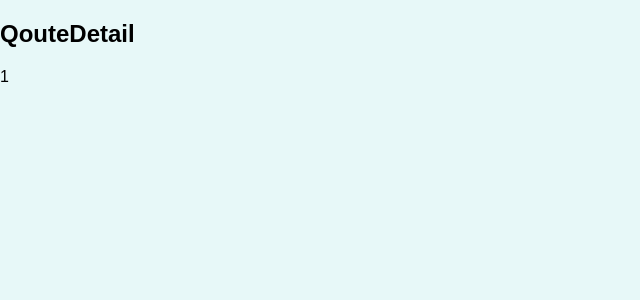
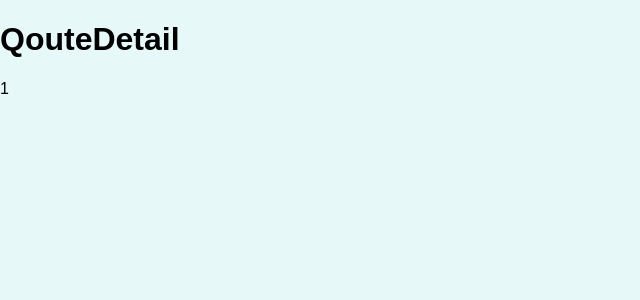
Before and after one commit to MohammmedDawood/course-great-qoutes-app, a React (Create React App) app: page /qoutes/1 in a window 1280 px wide. Shown: the top 300 px of the page, without its empty margins (0-640 px from the left). Built offline with nearby package versions, Linux system fonts and the light colour scheme.

Commit message:
Update QouteDetail.js

```diff
--- a/src/pages/QouteDetail.js
+++ b/src/pages/QouteDetail.js
@@ -4,10 +4,10 @@ import { useParams } from "react-router-dom";
 function QouteDetail() {
   const params = useParams();
   return (
-    <section>
+    <>
       <h1>QouteDetail</h1>
       <p>{params.qouteId}</p>
-    </section>
+    </>
   );
 }
 
```
